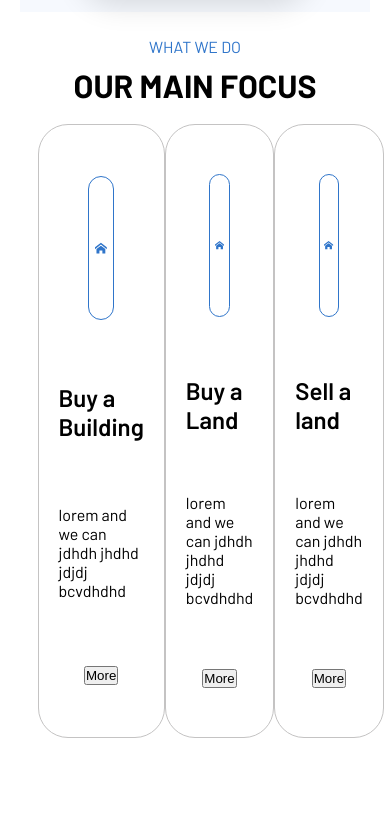
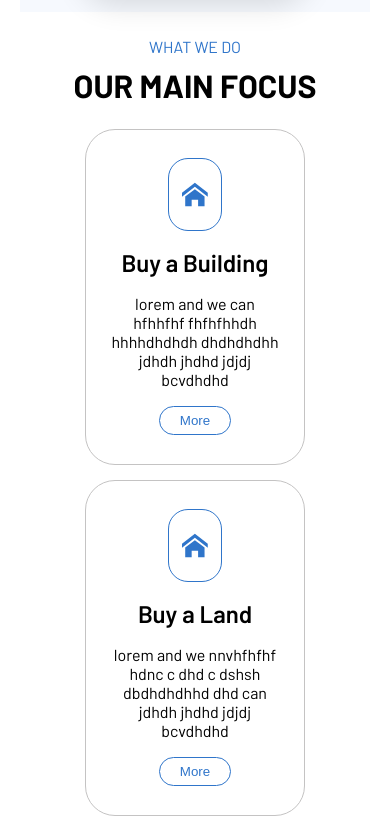
Before and after one commit to stanleynzegwu/Realtor, a React (Create React App) app in the folder frontend/: page / in a window 390 px wide. Shown: the part 832-1661 px from the top of the page. Built offline with nearby package versions, Linux system fonts and the light colour scheme.

Commit message:
added media queries for mobile devices

```diff
--- a/frontend/src/components/About/About.jsx
+++ b/frontend/src/components/About/About.jsx
@@ -8,14 +8,14 @@ const About = () => {
             <p className='about__text'>WHAT WE DO</p>
             <h2 className='about__header'>our main focus</h2>
             <div className='about__card-holder'>
-                {[{icon:<ImHome />,about:'Buy a Building',text:'lorem and we can jdhdh jhdhd jdjdj bcvdhdhd'},
-                {icon:<ImHome />,about:'Buy a Land',text:'lorem and we can jdhdh jhdhd jdjdj bcvdhdhd'},
-                {icon:<ImHome />,about:'Sell a land',text:'lorem and we can jdhdh jhdhd jdjdj bcvdhdhd'}].map(({icon,about,text},index) => (
+                {[{icon:<ImHome />,about:'Buy a Building',text:'lorem and we can hfhhfhf fhfhfhhdh hhhhdhdhdh dhdhdhdhh jdhdh jhdhd jdjdj bcvdhdhd'},
+                {icon:<ImHome />,about:'Buy a Land',text:'lorem and we nnvhfhfhf hdnc  c dhd c dshsh  dbdhdhdhhd dhd can jdhdh jhdhd jdjdj bcvdhdhd'},
+                {icon:<ImHome />,about:'Hire Painters',text:'lorem and we can jdhdh jhdhd jdjdj bcvdhdhd'}].map(({icon,about,text},index) => (
                     <div className='card' key={index}>
                         <div className='card__icon'>{icon}</div>
                         <p className='card__about'>{about}</p>
-                        <p>{text}</p>
-                        <div className='btn'><button>More</button></div>
+                        <p className='card__text'>{text}</p>
+                        <div className='btn card__button'><button>More</button></div>
                     </div>
                 ))}
             </div>
--- a/frontend/src/components/About/About.scss
+++ b/frontend/src/components/About/About.scss
@@ -2,10 +2,12 @@
     display: flex;
     flex-direction: column;
     align-items: center;
-    height: 100vh;
     //margin: 0 2%;
     padding-top: 7%;
 
+    @media screen and (min-width:861px){
+        height: 100vh;
+    }
     .about__text {
         color: #2f75ca;
         margin-bottom: 10px;
@@ -21,8 +23,15 @@
         justify-content: space-between;
         //gap: 2%;
         height: 75%;
-        margin: 20px 5px;
+        margin: 25px 5px;
         width: 90%;
+
+        @media screen and (max-width:860px) {
+            flex-direction: column;
+            align-items: center;
+            gap: 15px;
+
+        }
 
         .card {
             padding: 20px;
@@ -33,12 +42,22 @@
             border: 1px solid rgb(196, 195, 195);
             border-radius: 30px;
             transition: all 0.3s ease-in-out;
+            max-width: 30%;
 
             &:hover {
                 box-shadow: 0px 0px 30px 4px rgba(0, 0, 0, 0.14);
                 border: none;
             }
-
+            @media screen and (max-width:860px) {
+                height: 21rem;
+                max-width: 45%;
+            }
+            @media screen and (max-width:600px) {
+                min-width: 55%;
+            }
+            @media screen and (max-width:600px) {
+                min-width: 70%;
+            }
             .card__icon {
                 border: 1px solid #2f75ca;
                 border-radius: 20px;
@@ -59,6 +78,33 @@
                 font-weight: 600;
                 font-size: 1.5rem;
             }
+
+            .card__text {
+                padding: 0 3%;
+                text-align: center;
+
+            }
+
+            .card__button {
+                width: 40%;
+                height: 10%;
+
+                button {
+                    width: 100%;
+                    height: 100%;
+                    cursor: pointer;
+                    border-radius: 30px;
+                    color: #2f75ca;
+                    border: 1px solid #2f75ca;
+                    background-color: #ffff;
+                    transition: all 0.4s ease-in-out;
+                    &:hover {
+                        background-color: #2f75ca;
+                        color: #ffff;
+                        border: 1px solid #ffff;
+                    }
+                }
+            }
         }
     }
 }
--- a/frontend/src/components/Header/Header.scss
+++ b/frontend/src/components/Header/Header.scss
@@ -128,6 +128,7 @@
                     background: #4373AF;
                     color: #FFFFFF;
                     font-size: 1.2rem;
+                    cursor: pointer;
                     transition: all 0.3s ease-in-out;
 
                     &:hover {
```
